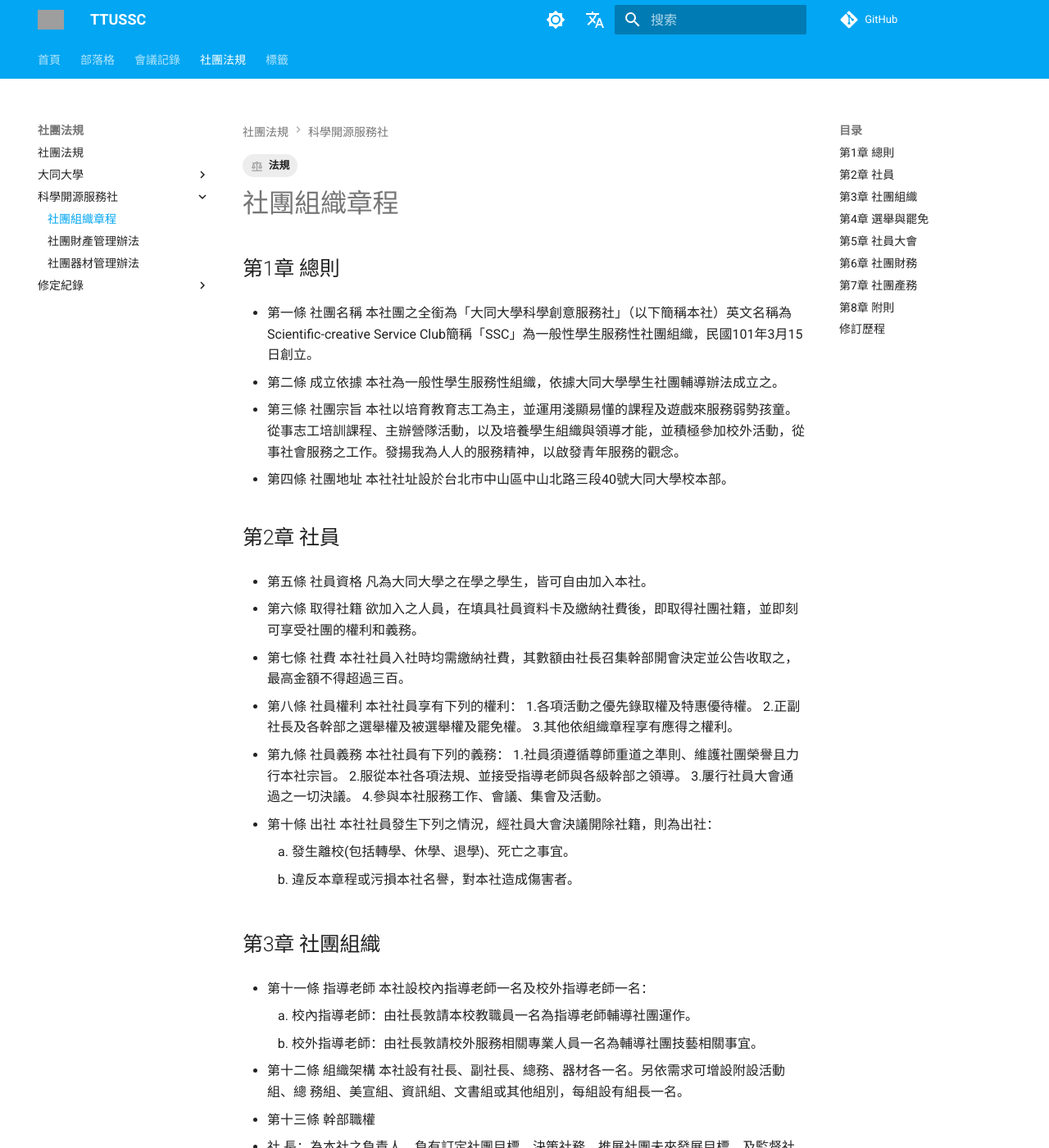
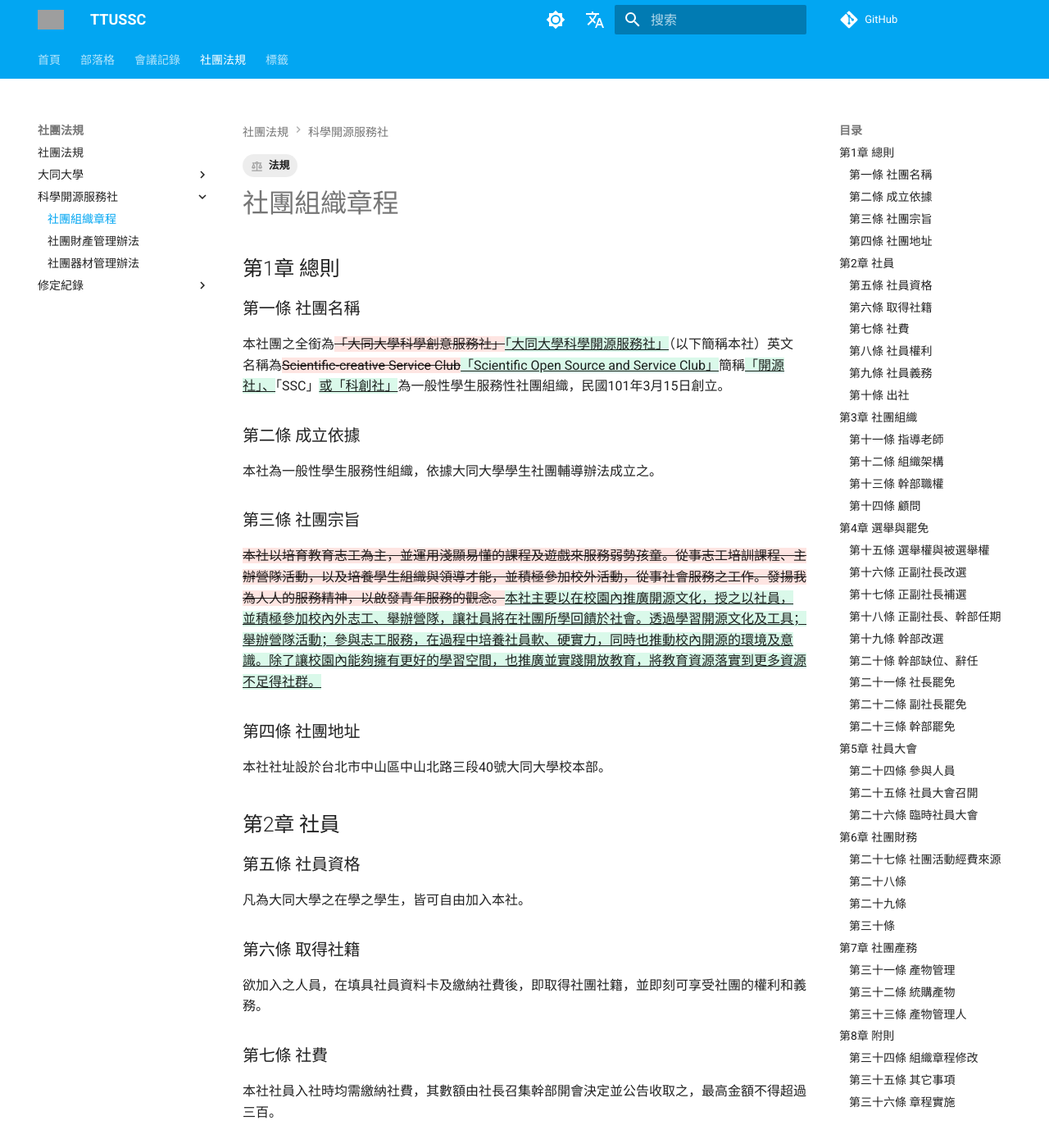
Before and after one commit to TTUSSC/Document, an MkDocs documentation site: the page built from docs/laws/ssc_laws.md, in a window 1280 px wide and 1400 px high. Shown: the whole window at 82% size. Built offline with MkDocs 1.6.1 and Material for MkDocs 9.7.7, drawn with Linux system fonts in a browser that asks for light colours; comment, search, counter and statistics services are not loaded; some of the changed text lies outside the part shown; grey boxes are pictures that could not be loaded.

Commit message:
更新社團組織章程

```diff
--- a/docs/laws/ssc_laws.md
+++ b/docs/laws/ssc_laws.md
@@ -6,153 +6,198 @@
 
 ## 第1章 總則
 
-- 第一條 社團名稱
-本社團之全銜為「大同大學科學創意服務社」（以下簡稱本社）英文名稱為Scientific-creative Service Club簡稱「SSC」為一般性學生服務性社團組織，民國101年3月15日創立。
+### 第一條 社團名稱
 
-- 第二條 成立依據
+本社團之全銜為{--「大同大學科學創意服務社」--}{++「大同大學科學開源服務社」++}（以下簡稱本社）英文名稱為{--Scientific-creative Service Club--}{++「Scientific Open Source and Service Club」++}簡稱{++「開源社」、++}「SSC」{++或「科創社」++}為一般性學生服務性社團組織，民國101年3月15日創立。
+
+### 第二條 成立依據
+
 本社為一般性學生服務性組織，依據大同大學學生社團輔導辦法成立之。
 
-- 第三條 社團宗旨
-本社以培育教育志工為主，並運用淺顯易懂的課程及遊戲來服務弱勢孩童。從事志工培訓課程、主辦營隊活動，以及培養學生組織與領導才能，並積極參加校外活動，從事社會服務之工作。發揚我為人人的服務精神，以啟發青年服務的觀念。
-- 第四條 社團地址
+### 第三條 社團宗旨
+
+{--本社以培育教育志工為主，並運用淺顯易懂的課程及遊戲來服務弱勢孩童。從事志工培訓課程、主辦營隊活動，以及培養學生組織與領導才能，並積極參加校外活動，從事社會服務之工作。發揚我為人人的服務精神，以啟發青年服務的觀念。--}{++本社主要以在校園內推廣開源文化，授之以社員，並積極參加校內外志工、舉辦營隊，讓社員將在社團所學回饋於社會。透過學習開源文化及工具；舉辦營隊活動；參與志工服務，在過程中培養社員軟、硬實力，同時也推動校內開源的環境及意識。除了讓校園內能夠擁有更好的學習空間，也推廣並實踐開放教育，將教育資源落實到更多資源不足得社群。++}
+
+### 第四條 社團地址
+
 本社社址設於台北市中山區中山北路三段40號大同大學校本部。
 
 ## 第2章 社員
 
-- 第五條 社員資格
+### 第五條 社員資格
+
 凡為大同大學之在學之學生，皆可自由加入本社。
 
-- 第六條 取得社籍
+### 第六條 取得社籍
+
 欲加入之人員，在填具社員資料卡及繳納社費後，即取得社團社籍，並即刻可享受社團的權利和義務。
 
-- 第七條 社費
+### 第七條 社費
+
 本社社員入社時均需繳納社費，其數額由社長召集幹部開會決定並公告收取之，最高金額不得超過三百。
 
-- 第八條 社員權利
+### 第八條 社員權利
+
 本社社員享有下列的權利：
-1.各項活動之優先錄取權及特惠優待權。
-2.正副社長及各幹部之選舉權及被選舉權及罷免權。
-3.其他依組織章程享有應得之權利。
 
-- 第九條 社員義務
+1. 各項活動之優先錄取權及特惠優待權。
+2. 正副社長及各幹部之選舉權及被選舉權及罷免權。
+3. 其他依組織章程享有應得之權利。
+
+### 第九條 社員義務
+
 本社社員有下列的義務：
-1.社員須遵循尊師重道之準則、維護社團榮譽且力行本社宗旨。
-2.服從本社各項法規、並接受指導老師與各級幹部之領導。
-3.屢行社員大會通過之一切決議。
-4.參與本社服務工作、會議、集會及活動。
 
-- 第十條 出社
+1. 社員須遵循尊師重道之準則、維護社團榮譽且力行本社宗旨。
+2. 服從本社各項法規、並接受指導老師與各級幹部之領導。
+3. 屢行社員大會通過之一切決議。
+4. 參與本社服務工作、會議、集會及活動。
+
+### 第十條 出社
+
 本社社員發生下列之情況，經社員大會決議開除社籍，則為出社：
-    1. 發生離校(包括轉學、休學、退學)、死亡之事宜。
-    2. 違反本章程或污損本社名譽，對本社造成傷害者。
+
+1. 發生離校(包括轉學、休學、退學)、死亡之事宜。
+2. 違反本章程或污損本社名譽，對本社造成傷害者。
 
 ## 第3章 社團組織
 
-- 第十一條 指導老師
+### 第十一條 指導老師
+
 本社設校內指導老師一名及校外指導老師一名：
-    1. 校內指導老師：由社長敦請本校教職員一名為指導老師輔導社團運作。
-    2. 校外指導老師：由社長敦請校外服務相關專業人員一名為輔導社團技藝相關事宜。
 
-- 第十二條 組織架構
-本社設有社長、副社長、總務、器材各一名。另依需求可增設附設活動組、總
-務組、美宣組、資訊組、文書組或其他組別，每組設有組長一名。
+1. 校內指導老師：由社長敦請本校教職員一至二名為指導老師輔導社團運作。
+2. 校外指導老師：由社長敦請若干校外相關專業人員為輔導社團技藝相關事宜。
 
-- 第十三條 幹部職權
-  - 社 長：為本社之負責人，負有訂定社團目標、決策社務、推展社團未來發展目標，及監督社務運作之權利和義務，對外代表大同大學科學創意服務社。
-  - 副社長：負有協助社長、監督社務運作，代理行使社長執權之任務及建立社員名冊。
-  - 器材組：負責社團產物保管以及場地、活動所需器材準備與租借等相關工作。
-  - 總務組：掌理社團經費之收入及支出事項、社團之財產，並定期製作完整的財務報告、財產清單。
-  - 活動組：負責社團之康樂、聯誼、團體活動的安排籌畫。
-  - 文書組：負責提案計劃之蒐集、開會通知單、開會紀錄，企劃書與結案書的校對及歸檔，製作社團評鑑。
-  - 美宣組：負責設計社團活動場地的佈置、各項活動之海報製作、宣傳工作。
-  - 攝影組：負責各項活動之拍照、攝影等活動之影像記錄。
-  - 資訊組：負責各項活動之照片之整理上傳、粉專管理等事宜。
+### 第十二條 組織架構
 
-- 第十四條 顧問
+本社設有社長、副社長、文書、財務、器材各一名。另依需求可增設附設文書組、財務組、器材組、活動組、設計組、紀錄組、編輯組或其他組別，每組設有組長一名。
+
+### 第十三條 幹部職權
+
+- 社 長：為本社之負責人，負有訂定社團目標、決策社務、推展社團未來發展目標，及監督社務運作之權利和義務，對外代表本社。
+- 副社長：負有協助社長、監督社務運作，代理行使社長執權之任務。
+- 財務組：掌理社團經費之收入及支出事項，負責規劃社團財務、控管預算；定期製作完整的財務報告、財產清單，並有義務監督社團開銷，並制定或依情況改善《財務管理辦法》。
+- 器材組：負責社團產物管理以及場地、活動所需器材準備與租借等相關工作，並制定或依情況改善《器材管理辦法》。
+- 活動組：負責社團之康樂、聯誼、團體活動的安排籌畫。
+- 文書組：負責提案計劃之蒐集、開會通知單、開會紀錄，企劃書與結案書的校對及歸檔，製作社團評鑑，以及相關文書處理工作。
+- 設計組：負責設計社團活動場地的佈置、各項活動之海報製作、社群媒體宣傳視覺主題等相關設計工作。
+- 紀錄組：負責各項社團文件、活動影像之紀錄。
+- 編輯組：負責社團社群媒體的經營以及互動，包含Facebook、Instagram、Line、網頁，以及相關文案專寫需求。
+
+### 第十四條 顧問
+
 本社設顧問若干名，由社長敦請社團之資深幹部或具有社團經營之專
 業人員擔任之，負責為社團之決策提供意見。
 
 ## 第4章 選舉與罷免
 
-- 第十五條 凡本社社員皆有選舉權與被選舉權。
+### 第十五條 選舉權與被選舉權
 
-- 第十六條 正副社長改選
+凡本社社員皆有選舉權與被選舉權
+
+### 第十六條 正副社長改選
+
 正副社長選舉為聯名參選，並由本社社員提名，或由現任社長推薦為候
 選人，或經由全體社員的四分之一連署聲明後自行參選正、副社長，其產生
 由社員投票選舉之，並以相對多數通過，若為同額競選時，則需達全社人數
 四分之一票數，並贊同票超過投票人數二分之一方當選。
 
-- 第十七條 正副社長補選
-    1. 正副社長選舉結果未能產生當選人時，應立刻公告辦理第二次選舉(第二輪投票)，期限須在七天內執行補選。
-    2. 第二次選舉結果若仍未能產生當選人時，應成立選委會，設監察員若干人，並選出一人為召集人，辦理正副社長之補選事宜。
+### 第十七條 正副社長補選
 
-- 第十八條 正副社長、幹部任期
+1. 正副社長選舉結果未能產生當選人時，應立刻公告辦理第二次選舉(第二輪投票)，期限須在七天內執行補選。
+2. 第二次選舉結果若仍未能產生當選人時，應成立選委會，設監察員若干人，並選出一人為召集人，辦理正副社長之補選事宜。
+
+### 第十八條 正副社長、幹部任期
+
 正、副社長及幹部的任期為一學年，於每學年下學期改選一次，連選得連任一次，並於期末社員大會改選且辦理交接。
 
-- 第十九條 幹部改選
+### 第十九條 幹部改選
+
 除正、副社長外，各幹部由社長提名，且應得經三分之二的社員同意及指導老師或顧問認可。
 
-- 第二十條 幹部缺位、辭任
+### 第二十條 幹部缺位、辭任
+
 若所需之職位遇出缺時，得由社長再次提名，以補足前任任期為限，且應再經三分之二社員同意及指導老師或顧問認可。
 
-- 第二十一條 社長罷免
+### 第二十一條 社長罷免
+
 本社社長若經三分之一以上的社員要求罷免，則罷免案成立，罷免案採無記名投票，當同意人數達本社社員二分之一以上，則應自動卸任，且由副社長接任代理社長，其任期為接續原任社長期滿為止，並再選出一名副社長，任期亦為原任副社長期滿為止。
 
-- 第二十二條 副社長罷免
+### 第二十二條 副社長罷免
+
 本社副社長若經三分之一以上的社員要求罷免，則罷免案成立，罷免案採無記名投票，當同意人數達本社社員二分之一以上，則應自動卸任，並再選出一名副社長，任期亦為原任副社長期滿為止。
 
-- 第二十三條 幹部罷免
+### 第二十三條 幹部罷免
+
 本社幹部若經三分之一以上的社員要求罷免，則罷免案成立，罷免案採無記名投票，當同意人數達本社社員二分之一以上，則應自動卸任，並由社長再次提名以補足原任任期為限，且應再經三分之二社員同意及指導老師或顧問認可。
 
 ## 第5章 社員大會
 
-- 第二十四條 參與人員
+### 第二十四條 參與人員
+
 凡為本社在校社員皆為社員大會之會員。
 
-- 第二十五條 社員大會召開
+### 第二十五條 社員大會召開
+
 在每學期開始及結束時，社長需召開社員大會以公布學期之行事曆、學期之檢討及未來計畫，出席人數須達全社社員五分之一得以召開。
 
-- 第二十六條 臨時社員大會
+### 第二十六條 臨時社員大會
+
 視情況需要，社長有權召開臨時社員大會，或經三分之二的社員聯署要求，得召開社員大會。
 
 ## 第6章 社團財務
 
-- 第二十七條 社團活動經費來源：
-    1. 社員繳納社費。
-    2. 活動費收入。
-    3. 向學校申請補助。
-    4. 學生活動費補助。
-    5. 經校方同意之校內、外單位機構之勸募或資助。
-    6. 社團經費存款之利息。
-    7. 自由捐款。
-    8. 退費制度：等比例退費
+### 第二十七條 社團活動經費來源
 
-- 第二十八條 本社之經費、帳本由總務保管，社長監督。
+1. 社員繳納社費。
+2. 活動費收入。
+3. 向學校申請補助。
+4. 學生活動費補助。
+5. 經校方同意之校內、外單位機構之勸募或資助。
+6. 社團經費存款之利息。
+7. 自由捐款。
+8. 退費制度：等比例退費
 
-- 第二十九條 本社之社團經費存摺由社長保管。
+### 第二十八條
 
-- 第三十條 本社之社團印章由副社長保管。
+本社之經費、帳本由財務保管，社長監督
+
+### 第二十九條
+
+本社之社團經費存摺由社長保管。
+
+### 第三十條
+
+本社之社團印章由副社長保管
 
 ## 第7章 社團產務
 
-- 第三十一條 產物管理，係指產務，指所有屬於社團之物品(除了快速消耗性使用品，如衛生紙…等)，社團產物價值高於一千元必需列入產物清冊。
+### 第三十一條 產物管理
 
-- 第三十二條 經本校統購申請之物品，須貼有「大同大學財產」標籤貼紙，欲報廢、轉移時依學校法規辦理。
+產物管理，係指產務，指所有屬於社團之物品(除了快速消耗性使用品，如衛生紙…等)，社團產物價值高於一千元必需列入產物清冊
 
-- 第三十三條 器材長為產物管理人，處理關於社團產物之相關事務，如物品之管理、租借與記錄。
+### 第三十二條 統購產物
+
+經本校統購申請之物品，須貼有「大同大學財產」標籤貼紙，欲報廢、轉移時依學校法規辦理
+
+### 第三十三條 產物管理人
+
+器材長為產物管理人，處理關於社團產物之相關事務，如物品之管理、租借與記錄
 
 ## 第8章 附則
 
-- 第三十四條 組織章程修改
+### 第三十四條 組織章程修改
+
 本章程之修改，需由社員大會中提案，經與會三分之二社員同意並取得指導老師或顧問同意，方可進行修改。修改後之條文由社長公告之，並自公告起立即生效。
 
-- 第三十五條 其它事項
+### 第三十五條 其它事項
+
 本章程未規定事項，經社長及社團幹部決定後核定之，並依據學校一般性學生社團組織及活動辦法處理。
 
-- 第三十六條 章程實施
-
-## 修訂歷程
+### 第三十六條 章程實施
 
 - 本章程於民國104年8月25日，社團成立大會上通過草案。
 - 本章程於民國104年8月25日，社員大會上通過定案。
 - 本章程於民國111年11月09日，社員大會上修訂通過。
+- 本章程於民國112年09月14日，社員大會上修訂通過。
```
